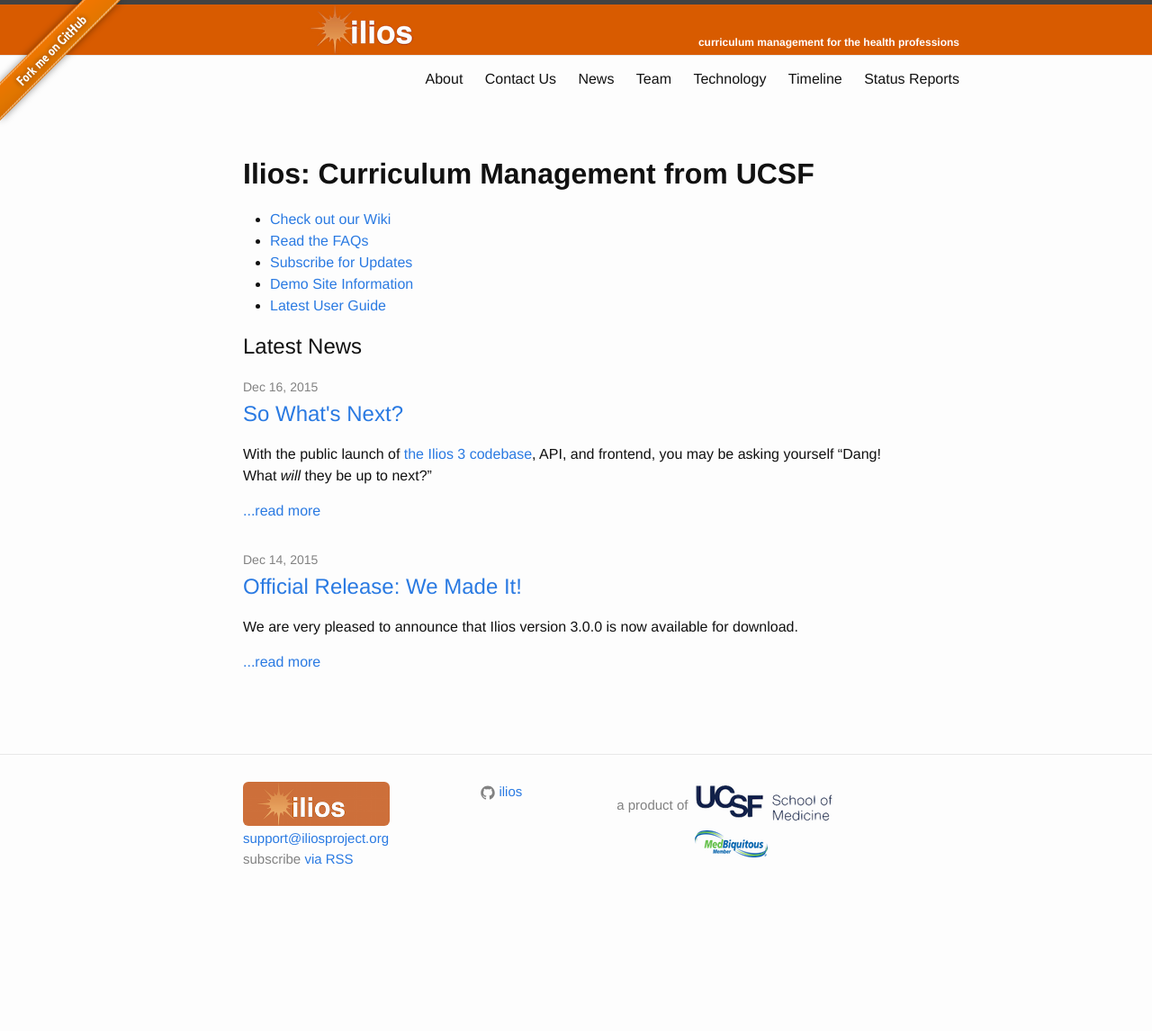
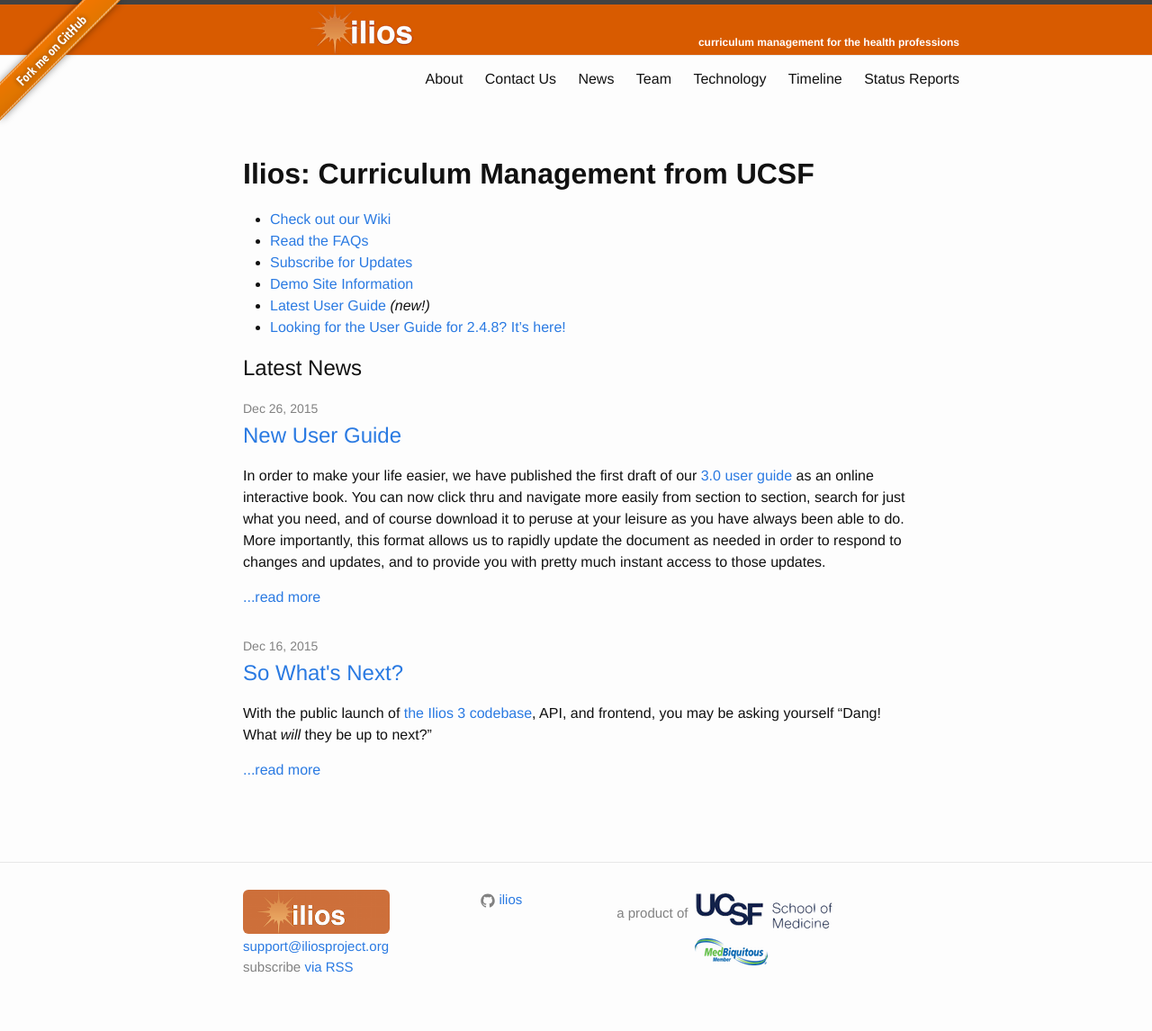
Before and after one commit to ilios/iliosproject.org, a Jekyll site: the page built from index.md, in a window 1280 px wide. Shown: the whole page at 90% size. Built offline with Jekyll 4.4.1, drawn with Linux system fonts in a browser that asks for light colours; before the commit the page ends 1026 px from its top, so only the background shows below that.

Commit message:
user-guide-links-and-post

```diff
--- /dev/null
+++ b/_posts/2015-12-26-interactive-user-guide.markdown
@@ -0,0 +1,12 @@
+---
+layout: post
+title:  "New User Guide"
+date:   2015-12-26 8:00:00
+categories: news
+---
+
+In order to make your life easier, we have published the first draft of our [3.0 user guide](https://www.gitbook.com/@iliosproject/){:target="_blank"} as an online interactive book. You can now click thru and navigate more easily from section to section, search for just what you need, and of course download it to peruse at your leisure as you have always been able to do. More importantly, this format allows us to rapidly update the document as needed in order to respond to changes and updates, and to provide you with pretty much instant access to those updates.
+
+We also are building a "Quick'n'Easy" version of the guide, to provide brief, simple instructions targeted at the most common uses and users.
+
+Both these books are still in draft, but please feel free to review them, use them, and give us feedback and suggestions!
--- a/index.md
+++ b/index.md
@@ -14,7 +14,8 @@
 - [Read the FAQs](https://github.com/ilios/ilios/wiki/FAQS){:target="_blank"}
 - [Subscribe for Updates](/subscribe)
 - [Demo Site Information](/demo)
-- [Latest User Guide](https://www.dropbox.com/sh/3cfxfzdspzf10wp/KbaFS5LKkM){:target="_blank"}
+- [Latest User Guide](https://www.gitbook.com/@iliosproject/){:target="_blank"} *(new!)*
+- [Looking for the User Guide for 2.4.8? It's here!](https://www.dropbox.com/sh/3cfxfzdspzf10wp/KbaFS5LKkM){:target="_blank"}
 
 ## Latest News
 
```
Also changed, not shown: timeline.md (+2 -2 lines).
